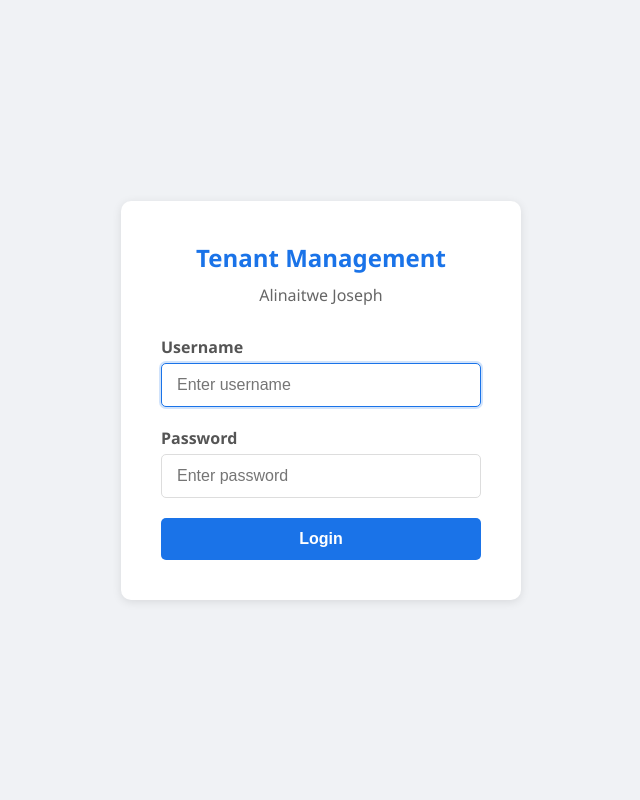
After one commit to Albert-Mugarura/tenant-management, a Flask app: page /login in a window 1280 px wide. The commit adds this page. Shown: the whole page, without its empty margins (319-959 px from the left). Run offline with Flask 3, Linux system fonts and the light colour scheme.

Commit message:
Add login screen with username/password protection

```diff
--- a/app.py
+++ b/app.py
@@ -1,4 +1,5 @@
-from flask import Flask, render_template, request, redirect, url_for, flash
+from flask import Flask, render_template, request, redirect, url_for, flash, session
+from functools import wraps
 from datetime import datetime
 from database import (
     initialize_database, add_tenant, get_all_tenants, get_tenant_by_id,
@@ -10,9 +11,39 @@ from reminders import check_and_generate_reminders
 app = Flask(__name__)
 app.secret_key = 'tenant_management_secret_key_2026'
 
+USERNAME = 'joezy'
+PASSWORD = 'joezy@2026'
+
+def login_required(f):
+    @wraps(f)
+    def decorated_function(*args, **kwargs):
+        if not session.get('logged_in'):
+            return redirect(url_for('login'))
+        return f(*args, **kwargs)
+    return decorated_function
+
 initialize_database()
 
+@app.route('/login', methods=['GET', 'POST'])
+def login():
+    if session.get('logged_in'):
+        return redirect(url_for('index'))
+    if request.method == 'POST':
+        username = request.form['username']
+        password = request.form['password']
+        if username == USERNAME and password == PASSWORD:
+            session['logged_in'] = True
+            return redirect(url_for('index'))
+        flash('Invalid username or password!', 'error')
+    return render_template('login.html')
+
+@app.route('/logout')
+def logout():
+    session.clear()
+    return redirect(url_for('login'))
+
 @app.route('/')
+@login_required
 def index():
     tenants = get_all_tenants()
     overdue = get_overdue_tenants()
@@ -35,11 +66,13 @@ def index():
     )
 
 @app.route('/tenants')
+@login_required
 def tenants_list():
     tenants = get_all_tenants()
     return render_template('tenants.html', tenants=tenants)
 
 @app.route('/tenants/add', methods=['GET', 'POST'])
+@login_required
 def add_tenant_view():
     if request.method == 'POST':
         name = request.form['name']
@@ -57,6 +90,7 @@ def add_tenant_view():
     return render_template('add_tenant.html')
 
 @app.route('/tenants/<int:tenant_id>')
+@login_required
 def tenant_detail(tenant_id):
     tenant = get_tenant_by_id(tenant_id)
     if not tenant:
@@ -67,6 +101,7 @@ def tenant_detail(tenant_id):
     return render_template('tenant_detail.html', tenant=tenant, payments=payments)
 
 @app.route('/tenants/<int:tenant_id>/edit', methods=['GET', 'POST'])
+@login_required
 def edit_tenant(tenant_id):
     tenant = get_tenant_by_id(tenant_id)
     if not tenant:
@@ -89,6 +124,7 @@ def edit_tenant(tenant_id):
     return render_template('edit_tenant.html', tenant=tenant)
 
 @app.route('/tenants/<int:tenant_id>/delete', methods=['POST'])
+@login_required
 def delete_tenant_view(tenant_id):
     tenant = get_tenant_by_id(tenant_id)
     if tenant:
@@ -97,6 +133,7 @@ def delete_tenant_view(tenant_id):
     return redirect(url_for('tenants_list'))
 
 @app.route('/tenants/<int:tenant_id>/pay', methods=['GET', 'POST'])
+@login_required
 def make_payment(tenant_id):
     tenant = get_tenant_by_id(tenant_id)
     if not tenant:
@@ -115,11 +152,13 @@ def make_payment(tenant_id):
     return render_template('make_payment.html', tenant=tenant, today=datetime.now().strftime('%Y-%m-%d'))
 
 @app.route('/reminders')
+@login_required
 def reminders_view():
     reminders = check_and_generate_reminders()
     return render_template('reminders.html', reminders=reminders)
 
 @app.route('/search', methods=['GET', 'POST'])
+@login_required
 def search_view():
     results = []
     query = ''
@@ -130,6 +169,7 @@ def search_view():
     return render_template('search.html', results=results, query=query)
 
 @app.route('/summary')
+@login_required
 def summary_view():
     month = request.args.get('month', datetime.now().strftime('%B'))
     summary = get_monthly_summary(month)
--- a/templates/base.html
+++ b/templates/base.html
@@ -61,6 +61,7 @@
             <a href="{{ url_for('reminders_view') }}">Reminders</a>
             <a href="{{ url_for('search_view') }}">Search</a>
             <a href="{{ url_for('summary_view') }}">Summary</a>
+            <a href="{{ url_for('logout') }}">Logout</a>
         </nav>
     </div>
     <div class="container">
--- /dev/null
+++ b/templates/login.html
@@ -0,0 +1,46 @@
+<!DOCTYPE html>
+<html lang="en">
+<head>
+    <meta charset="UTF-8">
+    <meta name="viewport" content="width=device-width, initial-scale=1.0">
+    <title>Login - Tenant Management</title>
+    <style>
+        * { margin: 0; padding: 0; box-sizing: border-box; }
+        body { font-family: 'Segoe UI', Tahoma, Geneva, Verdana, sans-serif; background: #f0f2f5; display: flex; justify-content: center; align-items: center; min-height: 100vh; }
+        .login-card { background: white; border-radius: 10px; padding: 40px; width: 100%; max-width: 400px; box-shadow: 0 2px 10px rgba(0,0,0,0.1); }
+        .login-card h1 { text-align: center; color: #1a73e8; margin-bottom: 10px; font-size: 1.5em; }
+        .login-card p { text-align: center; color: #666; margin-bottom: 30px; }
+        .form-group { margin-bottom: 20px; }
+        .form-group label { display: block; margin-bottom: 5px; font-weight: 600; color: #555; }
+        .form-group input { width: 100%; padding: 12px 15px; border: 1px solid #ddd; border-radius: 5px; font-size: 1em; }
+        .form-group input:focus { outline: none; border-color: #1a73e8; box-shadow: 0 0 0 2px rgba(26,115,232,0.2); }
+        .btn { display: block; width: 100%; padding: 12px; border: none; border-radius: 5px; font-size: 1em; cursor: pointer; background: #1a73e8; color: white; font-weight: 600; }
+        .btn:hover { background: #1557b0; }
+        .flash { padding: 10px 15px; border-radius: 5px; margin-bottom: 20px; background: #fce8e6; color: #ea4335; border: 1px solid #ea4335; }
+    </style>
+</head>
+<body>
+    <div class="login-card">
+        <h1>Tenant Management</h1>
+        <p>Alinaitwe Joseph</p>
+        {% with messages = get_flashed_messages(with_categories=true) %}
+        {% if messages %}
+        {% for category, message in messages %}
+        <div class="flash">{{ message }}</div>
+        {% endfor %}
+        {% endif %}
+        {% endwith %}
+        <form method="POST">
+            <div class="form-group">
+                <label>Username</label>
+                <input type="text" name="username" required autofocus placeholder="Enter username">
+            </div>
+            <div class="form-group">
+                <label>Password</label>
+                <input type="password" name="password" required placeholder="Enter password">
+            </div>
+            <button type="submit" class="btn">Login</button>
+        </form>
+    </div>
+</body>
+</html>
```
